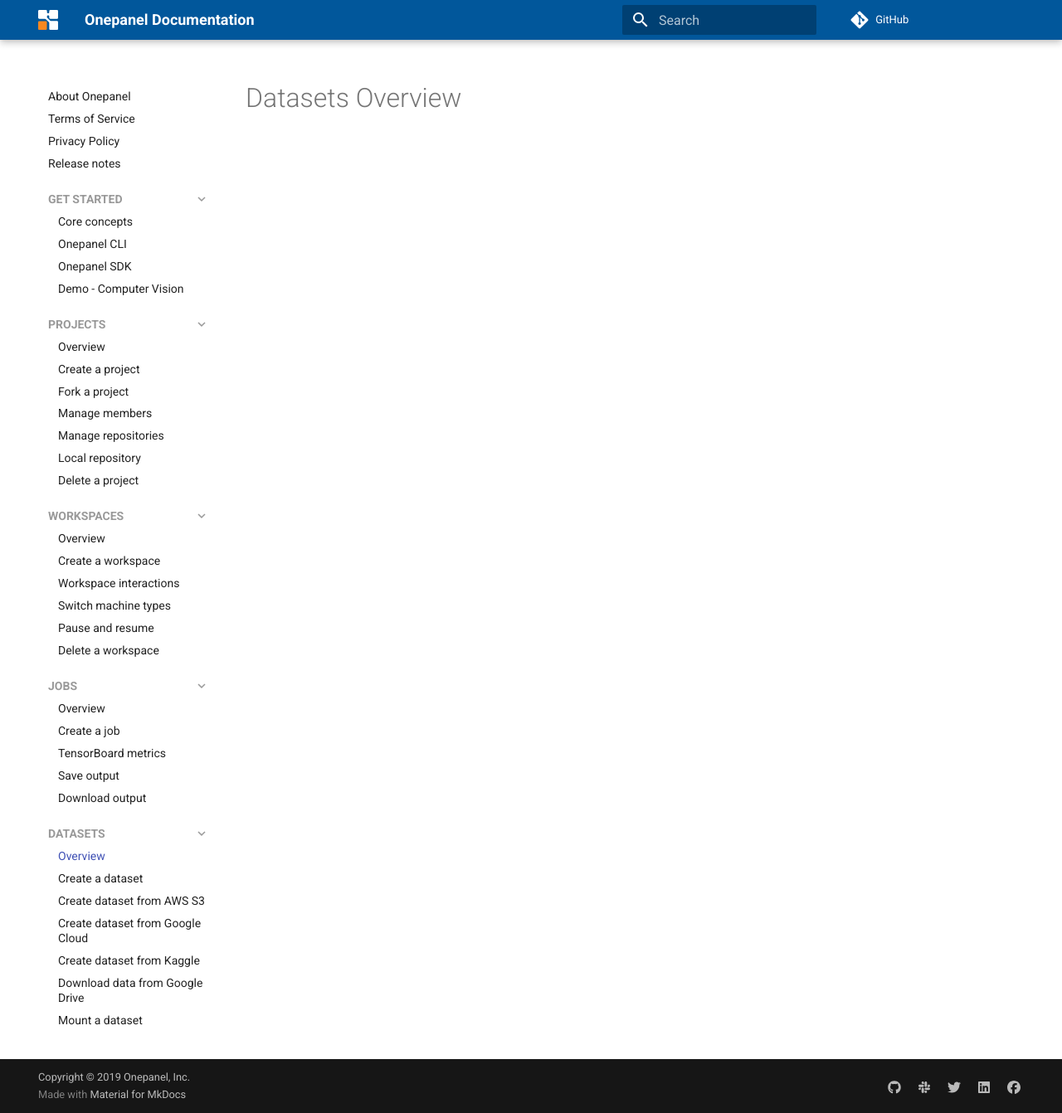
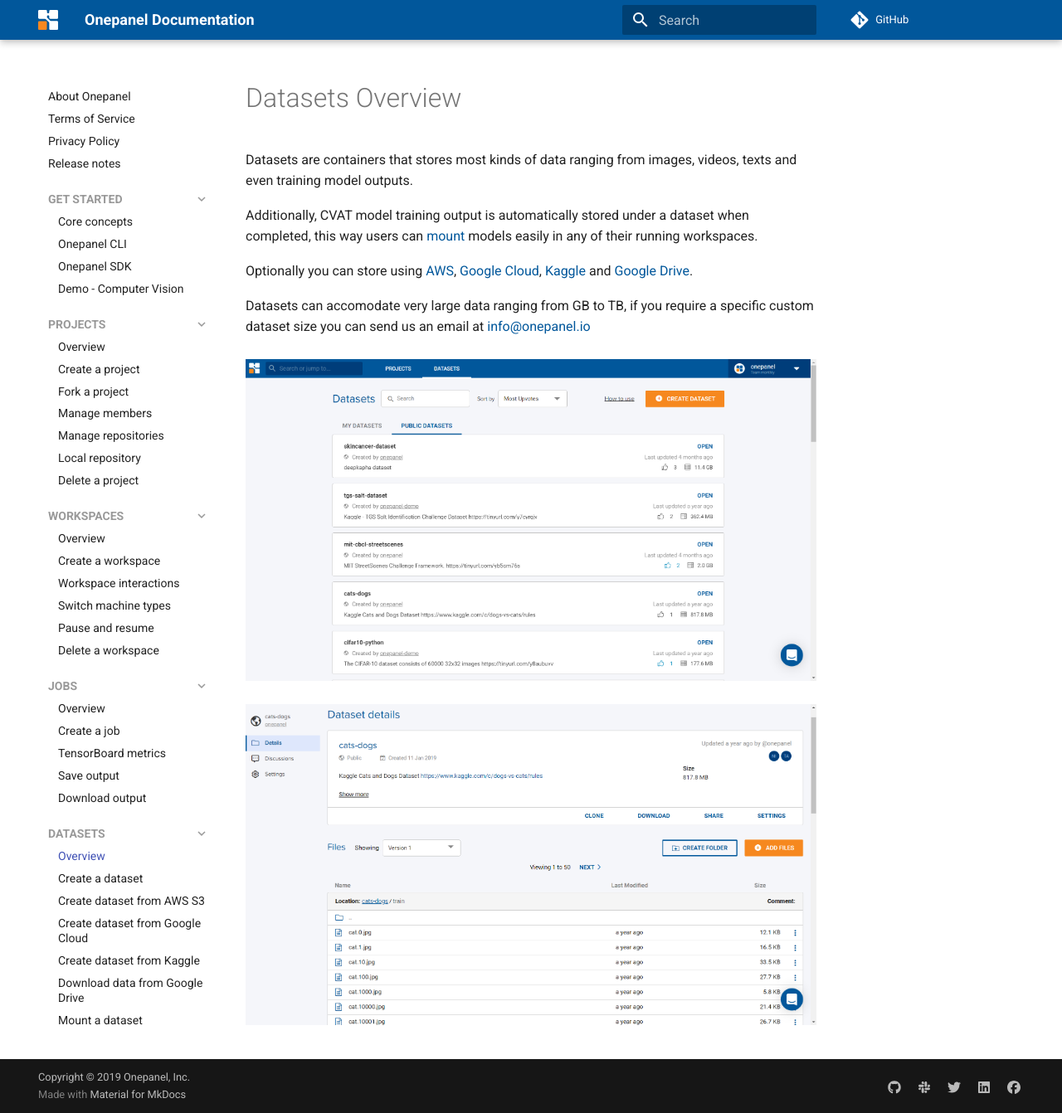
Before and after one commit to onepanelio/docs, an MkDocs documentation site: the page built from docs/datasets/index.md, in a window 1280 px wide and 1342 px high. Shown: the whole window at 83% size. Built offline with MkDocs 1.6.1 and Material for MkDocs 9.7.7, drawn with Linux system fonts in a browser that asks for light colours; comment, search, counter and statistics services are not loaded.

Commit message:
update datasets/workspaces

```diff
--- a/docs/datasets/index.md
+++ b/docs/datasets/index.md
@@ -1 +1,12 @@
 # Datasets Overview
+
+Datasets are containers that stores most kinds of data ranging from images, videos, texts and even training model outputs.
+
+Additionally, CVAT model training output is automatically stored under a dataset when completed, this way users can [mount](mount.md) models easily in any of their running workspaces.
+
+Optionally you can store using [AWS](create-aws.md), [Google Cloud](create-google.md), [Kaggle](create-kaggle.md) and [Google Drive](create-google.md).
+
+Datasets can accomodate very large data ranging from GB to TB, if you require a specific custom dataset size you can send us an email at info@onepanel.io
+
+![](../assets/img/datasets_overview1.png)
+![](../assets/img/datasets_overview2.png)
```
Also changed, not shown: docs/datasets/mount.md (added, +16 -0 lines), docs/workspaces/workspace-settings.md (added, +8 -0 lines), docs/assets/img/dataset-mount1.png (added), docs/assets/img/dataset-mount2.png (added), docs/assets/img/datasets_overview1.png (added), docs/assets/img/datasets_overview2.png (added), docs/assets/img/workspace-settings.png (added).
